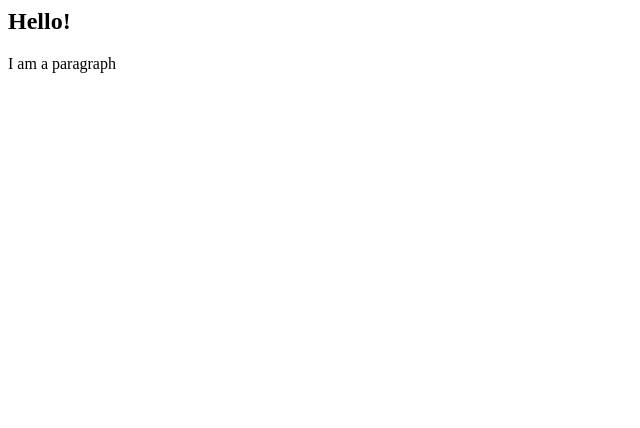
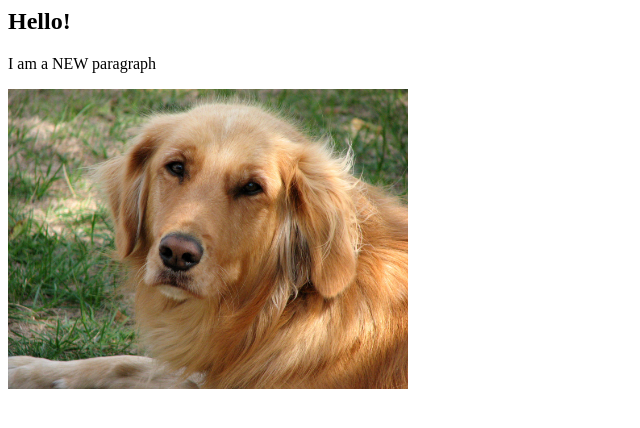
Before and after one commit to nataliechua/g3test, a plain HTML site: page index.html in a window 1280 px wide. Shown: the whole page, without its empty margins (0-640 px from the left). Drawn offline with Linux system fonts and the light colour scheme.

Commit message:
Changed the para and added a dog jpeg

```diff
--- a/index.html
+++ b/index.html
@@ -1,6 +1,7 @@
 <html>
   <body>
     <h2>Hello!</h2>
-    <p>I am a paragraph</p>
+    <p>I am a NEW paragraph</p>
+    <img src="dog.jpg" style="width:400px">
   </body>
 </html>
```
